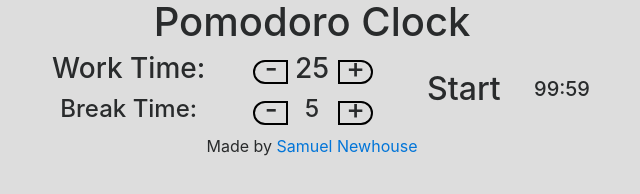
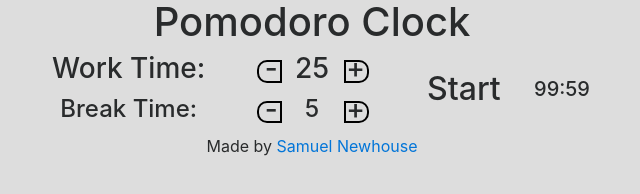
Before and after one commit to SamuelNewhouse/pomodoro-clock, a plain HTML site: page index.html in a window 1280 px wide. Shown: the full height of the page, 328-968 px from the left. Drawn offline with nearby package versions, Linux system fonts and the light colour scheme.

Commit message:
made plus minus buttons clickable through jquery

```diff
--- a/index.html
+++ b/index.html
@@ -23,14 +23,14 @@
 						<div class="col-7">
 							<h3>Work Time:</h3>
 						</div>
-						<div class="col-1 minus" id="work-time-minus">
-							<h3>-</h3>
+						<div class="col-1 minus-div" id="work-time-minus">
+							<h3>-</h3><div class="minus-button"> </div>
 						</div>
 						<div class="col-2 work-time">
 							<h3>25</h3>
 						</div>
-						<div class="col-1 plus" id="work-time-plus">
-							<h3>+</h3>
+						<div class="col-1 plus-div" id="work-time-plus">
+							<h3>+</h3><div class="plus-button"> </div>
 						</div>
 						<div class="col-1">
 						</div>
@@ -39,14 +39,14 @@
 						<div class="col-7">
 							<h4>Break Time:</h4>
 						</div>
-						<div class="col-1 minus" id="break-time-minus">
-							<h3>-</h3>
+						<div class="col-1 minus-div" id="work-time-minus">
+							<h3>-</h3><div class="minus-button"> </div>
 						</div>
 						<div class="col-2 break-time">
 							<h4>5</h4>
 						</div>
-						<div class="col-1 plus" id="break-time-plus">
-							<h3>+</h3>
+						<div class="col-1 plus-div" id="break-time-plus">
+							<h3>+</h3><div class="plus-button"> </div>
 						</div>
 						<div class="col-1">
 						</div>
--- a/styles/style.css
+++ b/styles/style.css
@@ -9,7 +9,7 @@ div {
 	padding: 0;
 	margin: auto;
 }
-h1, h2, h3, h4 ,h5{
+h1, h2, h3, h4, h5{
 	padding: 0;
 	margin-left: 0;
 	margin-right: 0;
@@ -18,39 +18,37 @@ h1, h2, h3, h4 ,h5{
 	min-width: 460px;
 	max-width: 600px;
 }
-.minus {
+.minus-div {
 	position: relative;
 	text-align: right;
 	padding: 1px;
 }
-.minus::after {
-  content: " ";
-  position: absolute;
-  z-index: 5;
-	width: 35px;
-  top: 8px;
-	left: auto;
-  right: -9px;
-  bottom: 9px;
-  border: 2px solid black;
-	border-radius: 12px 0px 0px 12px;
+.minus-button {
+	position: absolute;
+	top: 20%;
+	right: -10%;
+	height: 55%;
+	width : 75%;
+	border: 2px solid black;
+	border-radius: 10px 0 0 10px;
+	padding: 0;
+	margin: 0;
 	cursor: pointer;
 }
-.plus {
+.plus-div {
 	position: relative;
 	text-align: left;
 	padding: 1px;
 }
-.plus::before {
-  content: " ";
-  position: absolute;
-  z-index: 5;
-	width: 35px;
-  top: 8px;
-	left: -7px;
-  right: auto;
-  bottom: 9px;
-  border: 2px solid black;
-	border-radius: 0px 12px 12px 0px;
+.plus-button {
+	position: absolute;
+	top: 20%;
+	left: -5%;
+	height: 55%;
+	width : 75%;
+	border: 2px solid black;
+	border-radius: 0 10px 10px 0;
+	padding: 0;
+	margin: 0;
 	cursor: pointer;
 }
```
